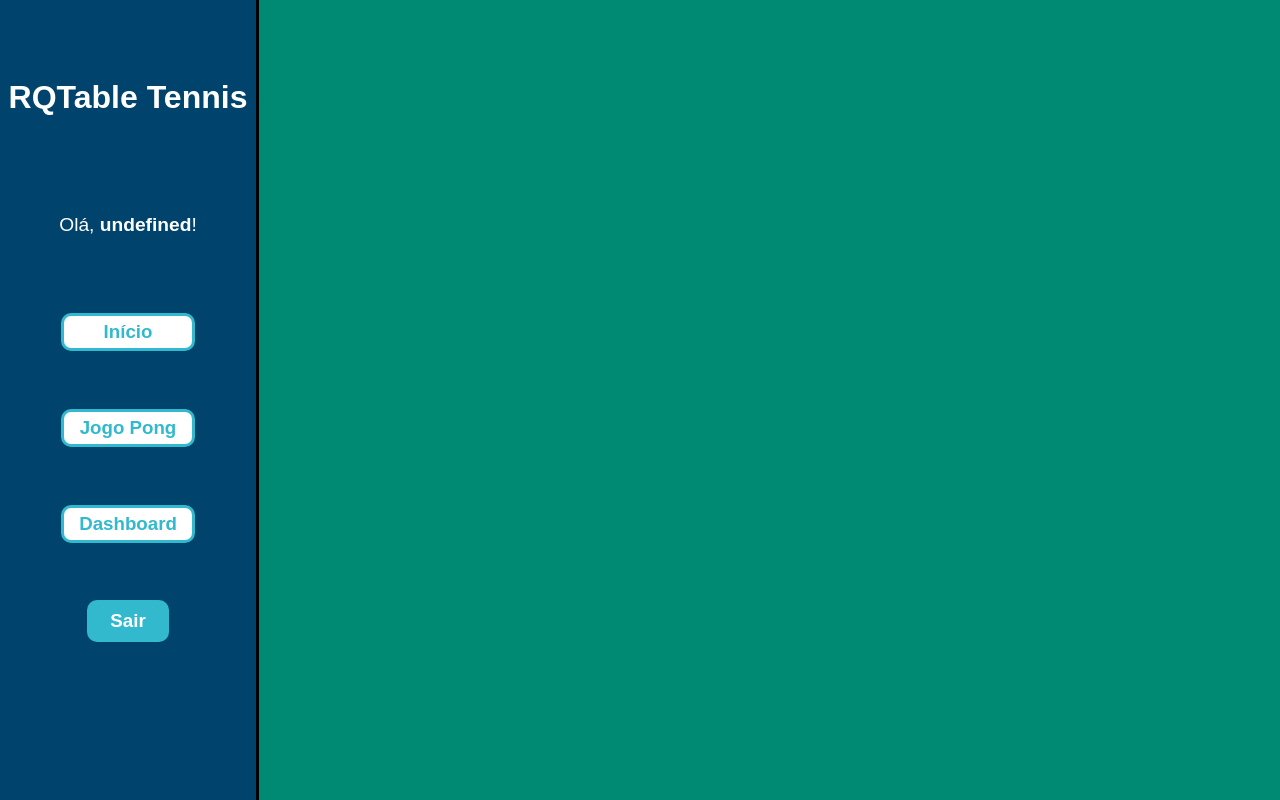
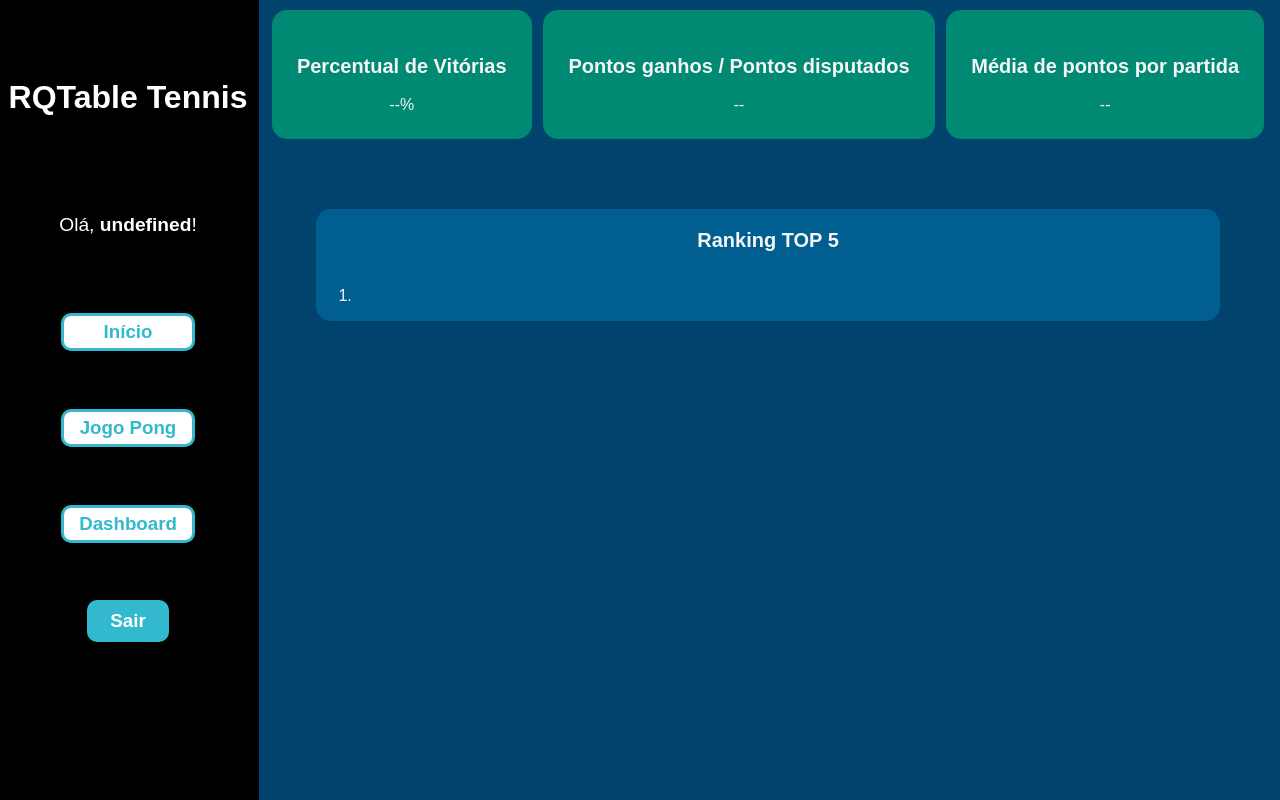
Before and after one commit to rtaneguti/projetoIndividual, a website: page tenis de mesa/public/dashboard/dashboard.html in a window 1280 px wide. Drawn offline with nearby package versions, Linux system fonts and the light colour scheme.

Commit message:
feat: Adicionar estrutura HTML e estilizar com CSS as KPIs para a dashboard

```diff
--- a/tenis de mesa/public/css/dashboards.css
+++ b/tenis de mesa/public/css/dashboards.css
@@ -121,10 +121,72 @@ body {
   position: relative;
   top: 0;
   left: 20%;
-  background-color: #161618;
+  background-color: #00446d;
   height: 100vh;
   overflow: auto;
 }
+
+.linha1 {
+  display: flex;
+  flex-direction: row;
+  align-items: center;
+  justify-content: space-around;
+  margin-bottom: 50px;
+  padding: 10px;
+}
+
+.kpi {
+  background-color: #008973;
+  color: whitesmoke;
+  padding: 25px;
+  border-radius: 15px;
+  text-align: center;
+  display: flex;
+  flex-direction: column;
+  justify-content: center;
+  align-items: center;
+}
+
+.kpiTitle {
+    font-size: 20px;
+    margin-bottom: 18px;
+    font-weight: bold;
+    color: whitesmoke;
+}
+
+.linha2 {
+  display: flex;
+  flex-direction: column;
+  align-items: center;
+  justify-content: center;
+  padding: 10px;
+}
+
+.ranking-container {
+  background-color: #005f90;
+  color: whitesmoke;
+  border-radius: 15px;
+  width: 90%;
+  text-align: center;
+}
+
+.rankingTitle {
+    font-size: 20px;
+    margin-bottom: 35px;
+    font-weight: bold;
+    color: whitesmoke;
+}
+
+.ranking-lista li {
+    background-color: #007bb6;
+    margin-bottom: 10px;
+    border-radius: 8px;
+    display: flex;
+    justify-content: space-between;
+    align-items: center;
+    font-size: 16px;
+}
+
 
 .area-parametros-alerta {
   /* border: 2px solid pink; */
@@ -349,7 +411,7 @@ canvas {
   justify-content: space-evenly;
   align-items: center;
   border-right: 3px solid ;
-  background-color: #00446d;
+  background-color: black;
 }
 
 .cardBoasVindas {
@@ -360,7 +422,7 @@ canvas {
   width: 80%;
   height: 100vh;
   margin-left: 20%;
-  background-color:rgb(56, 117, 102);
+  background-color: #00446d;
 }
 
 .boasVindasTitle {
--- a/tenis de mesa/public/dashboard/dashboard.html
+++ b/tenis de mesa/public/dashboard/dashboard.html
@@ -59,15 +59,35 @@
             </div>
         </div>
 
-        <!-- <div class="dash">
-            <div id="alerta">
-            </div>
-            <div class="btns-dash" id="btnAquario">
-                O gráfico é chamado de acordo com o id (fk_aquario) do banco
-            </div>
-            <div id="graficos">
-            </div>
-        </div> -->
+        <div class="dash">
+
+            <section class="linha1">
+                <div class="kpi" id="vitorias">
+                    <h3 class="kpiTitle">Percentual de Vitórias</h3>
+                    <span id="valor_vitorias">--%</span>
+                </div>
+
+                <div class="kpi" id="totalPontos">
+                    <h3 class="kpiTitle">Pontos ganhos / Pontos disputados</h3>
+                    <span id="valor_totalPontos">--</span>
+                </div>
+
+                <div class="kpi" id="pontuacaoMedia">
+                    <h3 class="kpiTitle">Média de pontos por partida</h3>
+                    <span id="valor_pontuacaoMedia">--</span>
+                </div>
+            </section>
+
+            <section class="linha2">
+                <div class="ranking-container">
+                    <h3 class="rankingTitle">Ranking TOP 5</h3>
+                    <ol class="listaRanking" id="lista">
+                        <li></li>
+                    </ol>
+                </div>
+            </section>
+
+        </div>
     </div>
 </body>
 
```
Also changed, not shown: 2 other files.
